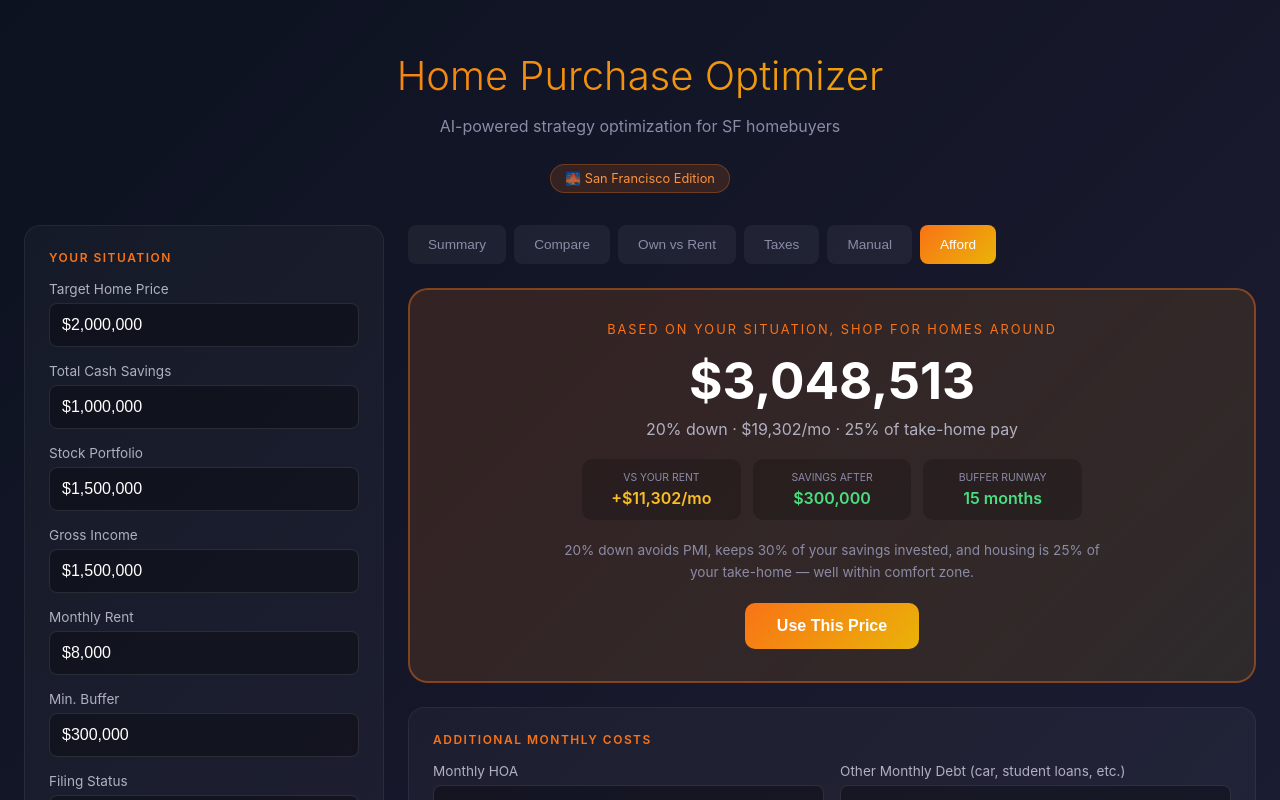
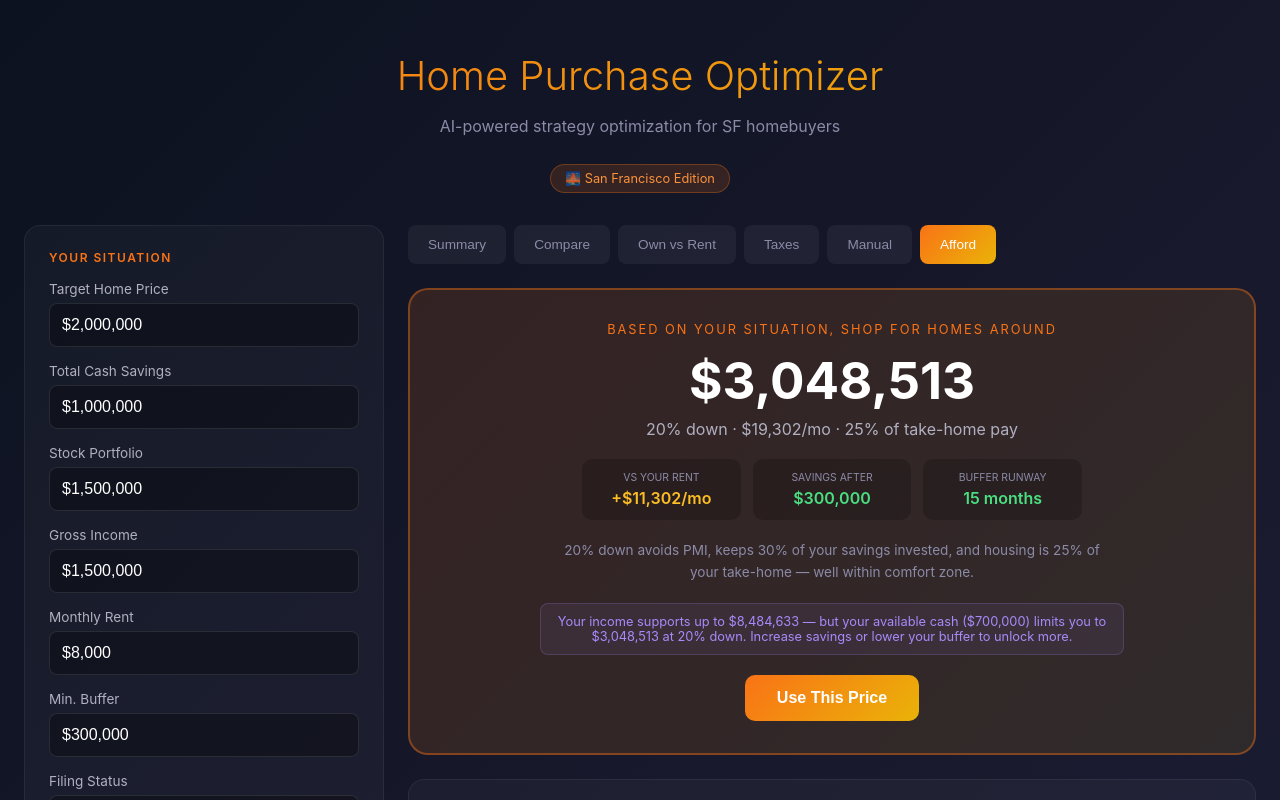
Before and after one commit to jorgeluisas/home-purchase-optimizer, a Next.js app: page / in a window 1280 px wide. Both pictures are taken after a click on the button "Afford". Shown: the top 800 px of the page. Built offline with nearby package versions, Linux system fonts and the light colour scheme.

Commit message:
Update HomePurchaseOptimizer.jsx
affordability update

```diff
--- a/app/HomePurchaseOptimizer.jsx
+++ b/app/HomePurchaseOptimizer.jsx
@@ -2612,6 +2612,16 @@ export default function HomePurchaseOptimizer() {
                 ? `50% down minimizes your monthly payment to just ${fmtPctWhole(recommended.takeHomePct * 100)} of take-home.`
                 : `At ${fmtPctWhole(recommended.dpPct * 100)} down, housing is ${fmtPctWhole(recommended.takeHomePct * 100)} of your take-home pay.`}
             </div>
+            {recommended.limitedBy === 'savings' && recommended.maxPriceByIncome > recommended.maxPrice && (
+              <div style={{ fontSize: '0.8rem', color: '#a78bfa', marginBottom: '20px', padding: '10px 16px', background: 'rgba(167,139,250,0.08)', borderRadius: '8px', border: '1px solid rgba(167,139,250,0.2)', maxWidth: '550px', margin: '0 auto 20px' }}>
+                Your income supports up to {fmt$(recommended.maxPriceByIncome)} — but your available cash ({fmt$(totalSavings - minBuffer)}) limits you to {fmt$(recommended.maxPrice)} at {fmtPctWhole(recommended.dpPct * 100)} down. Increase savings or lower your buffer to unlock more.
+              </div>
+            )}
+            {recommended.limitedBy === 'income' && (
+              <div style={{ fontSize: '0.8rem', color: '#fbbf24', marginBottom: '20px', padding: '10px 16px', background: 'rgba(251,191,36,0.08)', borderRadius: '8px', border: '1px solid rgba(251,191,36,0.2)', maxWidth: '550px', margin: '0 auto 20px' }}>
+                Your savings could support a bigger down payment, but monthly costs at this price are near the lender max (43% DTI).
+              </div>
+            )}
             <button onClick={() => { setHomePrice(recommended.maxPrice); setActiveTab('optimize'); }} style={{
               padding: '14px 32px', borderRadius: '10px', border: 'none', cursor: 'pointer', fontSize: '1rem', fontWeight: '600',
               background: 'linear-gradient(135deg, #f97316, #eab308)', color: '#fff',
@@ -2663,7 +2673,10 @@ export default function HomePurchaseOptimizer() {
                 <div style={{ background: 'rgba(0,0,0,0.3)', borderRadius: '4px', height: '6px', marginBottom: '6px', overflow: 'hidden' }}>
                   <div style={{ width: `${barWidth}%`, height: '100%', borderRadius: '4px', background: takeHomeColor(thPct) }} />
                 </div>
-                <div style={{ fontSize: '0.7rem', color: takeHomeColor(thPct) }}>{fmtPctWhole(thPct * 100)} of take-home</div>
+                <div style={{ fontSize: '0.7rem', color: takeHomeColor(thPct), marginBottom: '4px' }}>{fmtPctWhole(thPct * 100)} of take-home</div>
+                {opt.limitedBy === 'savings' && opt.maxPriceByIncome > opt.maxPrice && (
+                  <div style={{ fontSize: '0.6rem', color: '#a78bfa', marginTop: '2px' }}>Income supports {fmt$(opt.maxPriceByIncome)}</div>
+                )}
               </div>
             );
           })}
```
